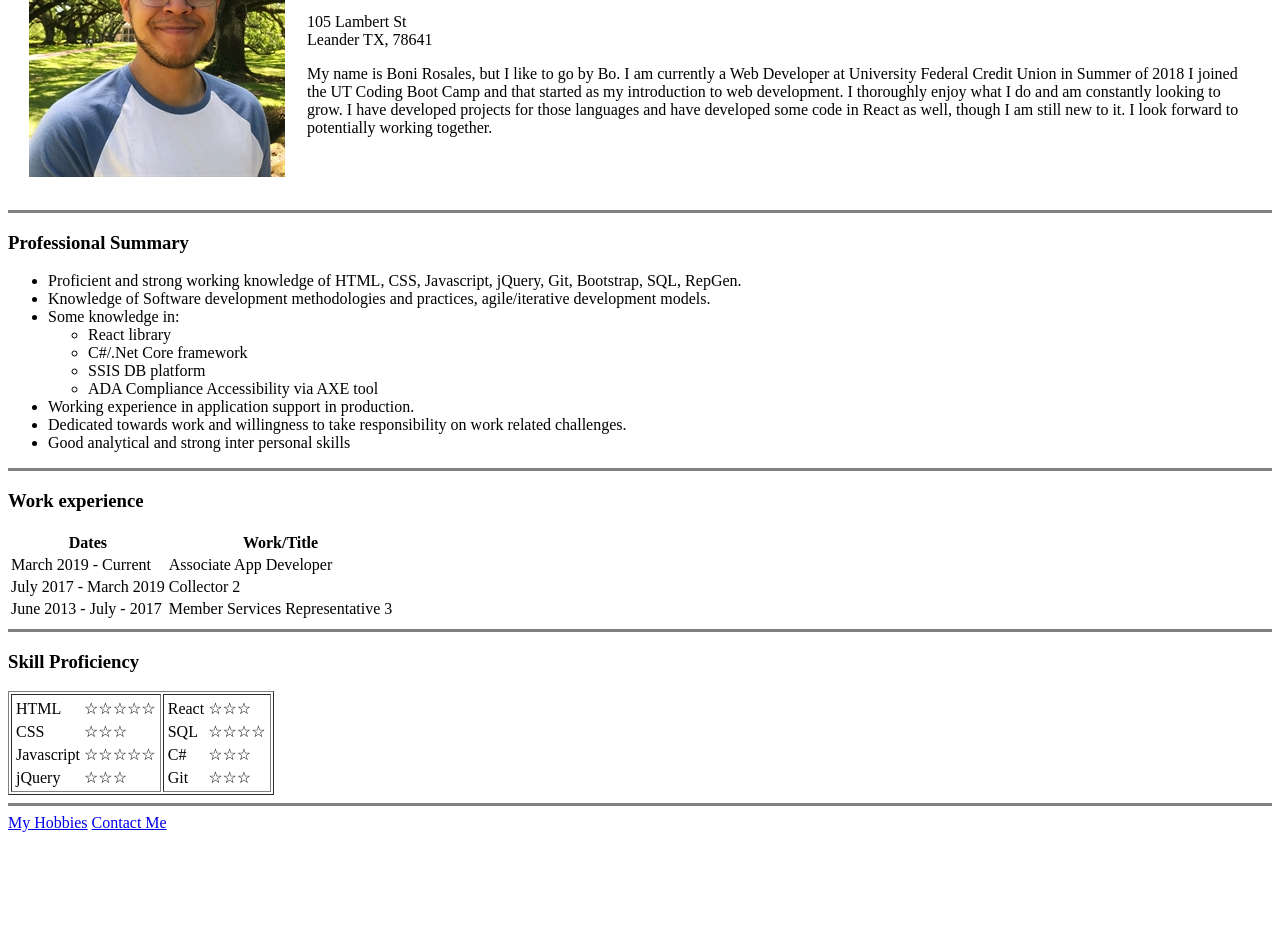
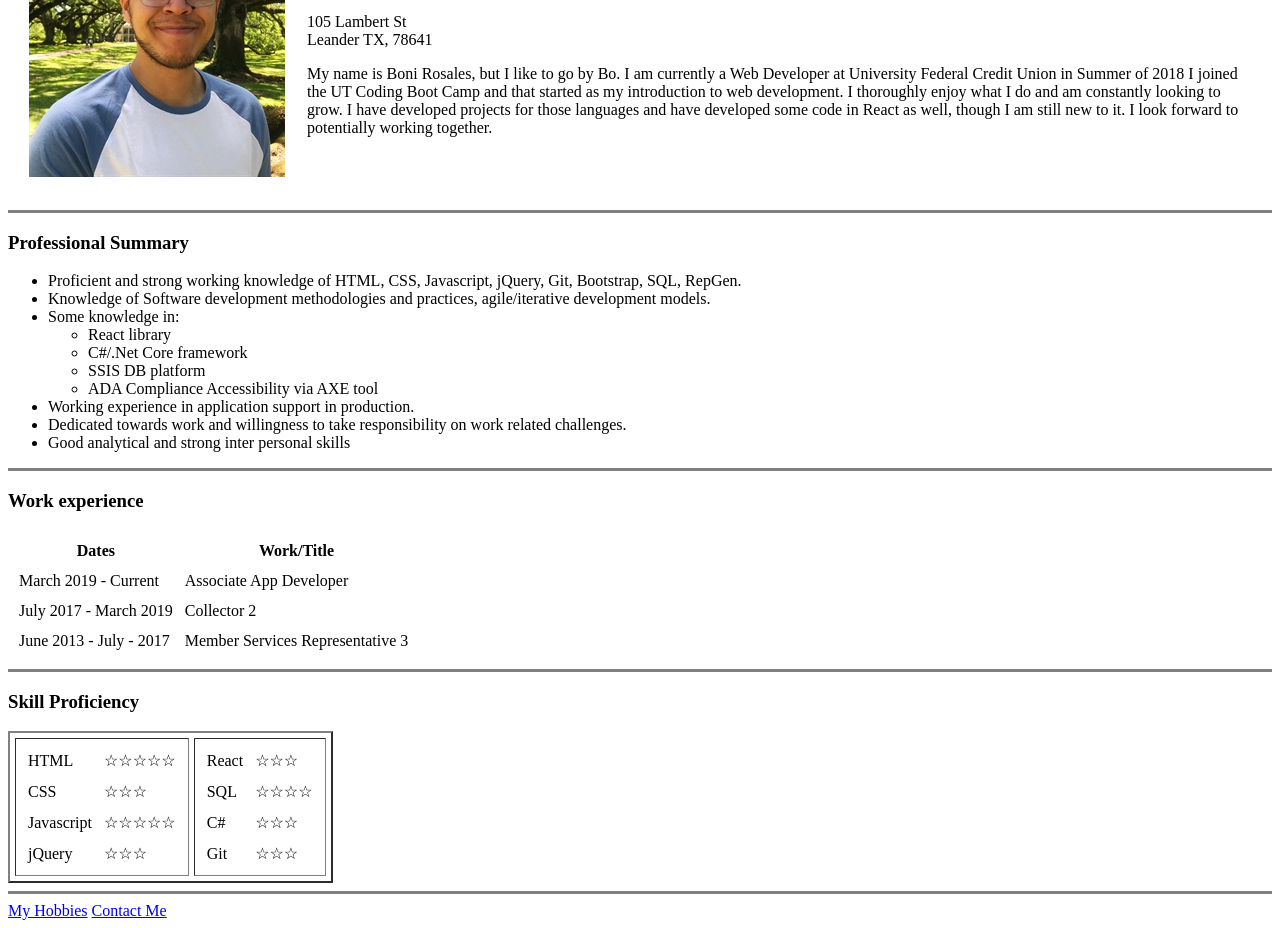
Before and after one commit to BoRosales/plain-resume, a plain HTML site: page index.html in a window 1280 px wide. Shown: the part 157-1085 px from the top of the page. Before the commit the page ends 997 px from the top, so only its background shows below. Drawn offline with Linux system fonts and the light colour scheme.

Commit message:
new styling added to tables

```diff
--- a/index.html
+++ b/index.html
@@ -55,7 +55,7 @@
     <div class='work-area'>
         <h3>Work experience</h3>
 
-        <table>
+        <table cellspacing="10">
             <thead>
                 <th>Dates</th>
                 <th>Work/Title</th>
@@ -81,10 +81,10 @@
 
     <h3>Skill Proficiency</h3>
 
-    <table border="1">
+    <table border="2" cellspacing="5">
         <td>
             <!--Column start-->
-            <table>
+            <table cellspacing="10">
                 <!--Table inside first column-->
                 <tr>
                     <td>HTML</td>
@@ -105,7 +105,7 @@
             </table>
         </td>
         <td>
-            <table>
+            <table cellspacing="10">
                 <tr>
                     <td>React</td>
                     <td>☆☆☆</td>
```
